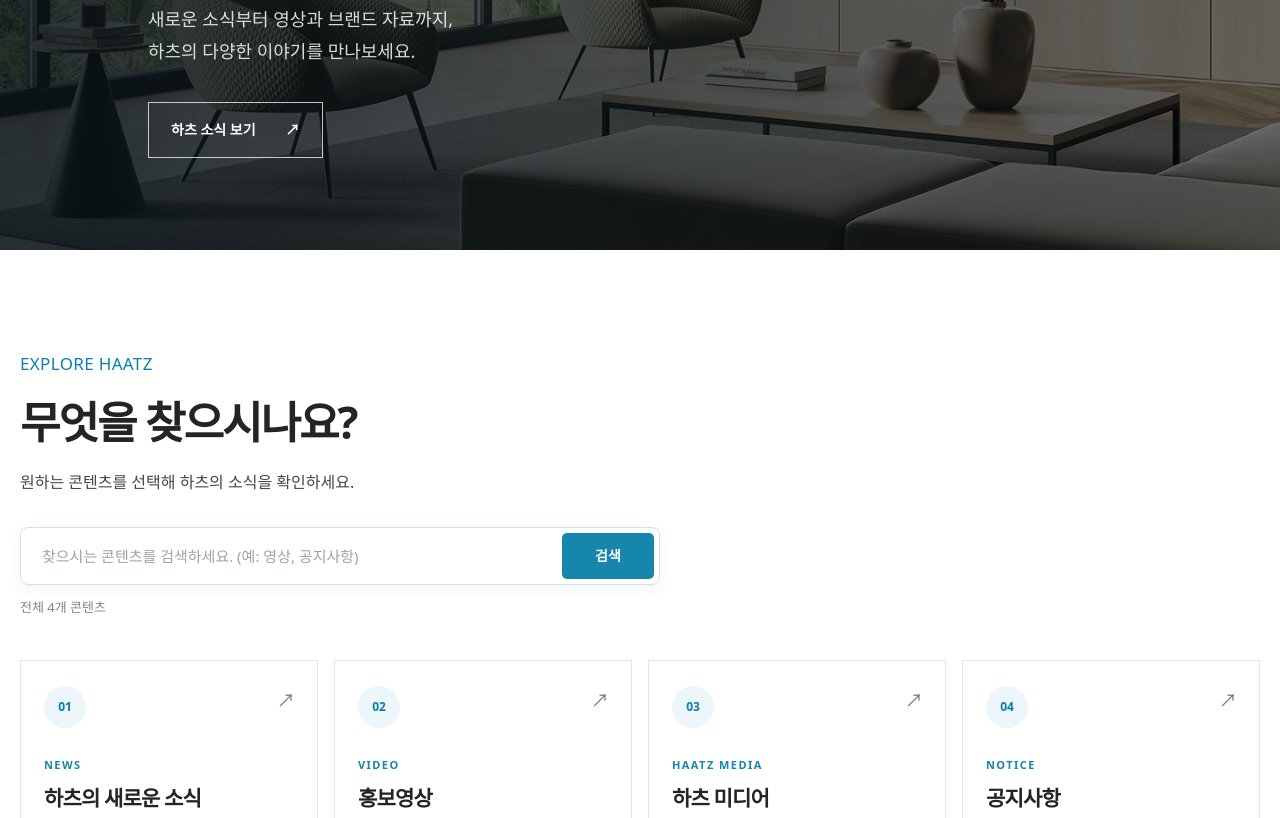
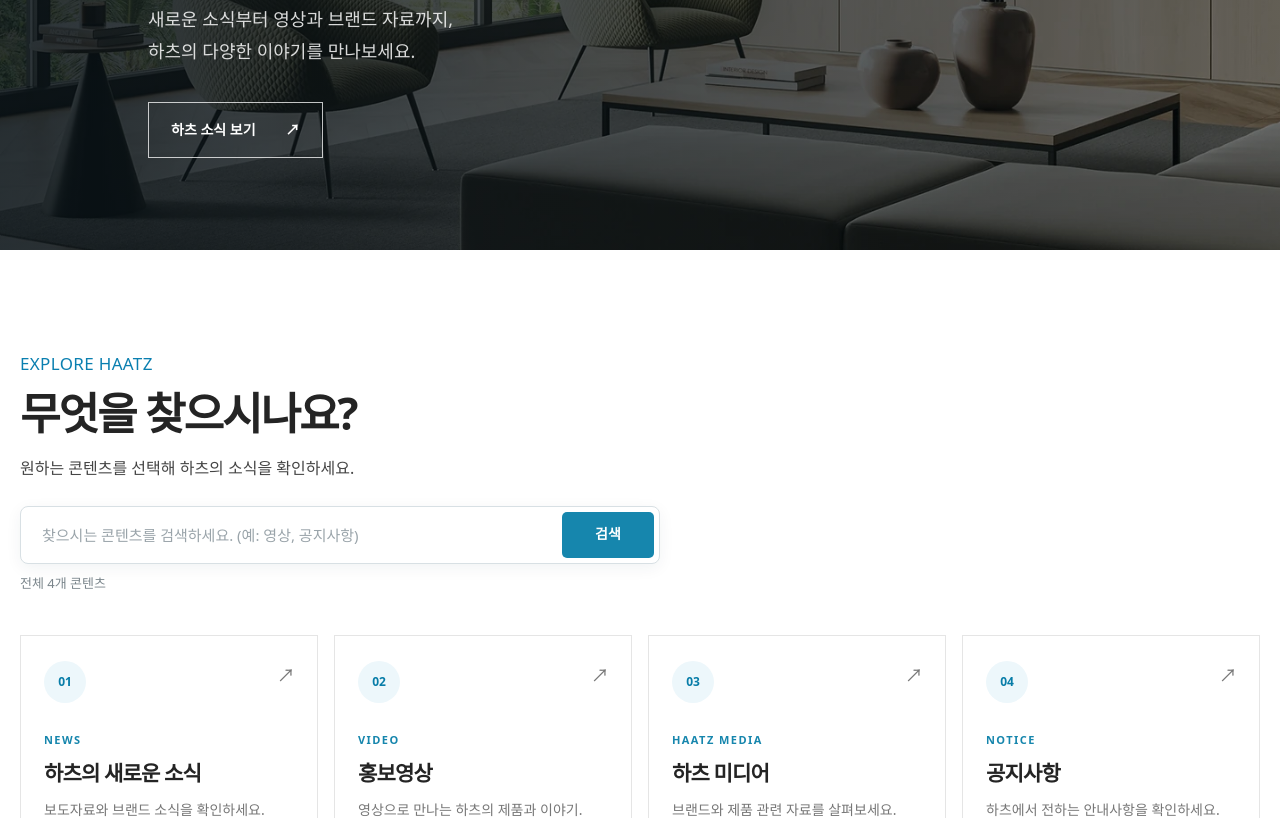
Before and after one commit to Wuky19/dfghdhdh, a plain HTML site: page haatz_renewal/pr-center.html in a window 1280 px wide. Shown: the part 428-1246 px from the top of the page. Drawn offline with Linux system fonts and the light colour scheme; a web font is replaced by a local one.

Commit message:
Align spacing in PR center search section

```diff
--- a/haatz_renewal/css/pr-center.css
+++ b/haatz_renewal/css/pr-center.css
@@ -131,3 +131,24 @@
   .pr-menu .pr-search input{height:42px;padding:0 11px;font-size:14px}
   .pr-menu .pr-search button{flex-basis:72px;min-width:72px;height:42px;font-size:13px}
 }
+
+
+/* 홍보센터 검색 영역 간격 정리 */
+.pr-menu .pr-section-head h2{
+  line-height:1.2;
+}
+.pr-menu .pr-section-head .lead{
+  margin-top:16px;
+  line-height:1.6;
+}
+.pr-menu .pr-search{
+  margin-top:24px;
+}
+.pr-menu .pr-search-count{
+  margin-top:10px;
+  line-height:1.5;
+}
+@media(max-width:600px){
+  .pr-menu .pr-section-head .lead{margin-top:12px}
+  .pr-menu .pr-search{margin-top:20px}
+}
```
